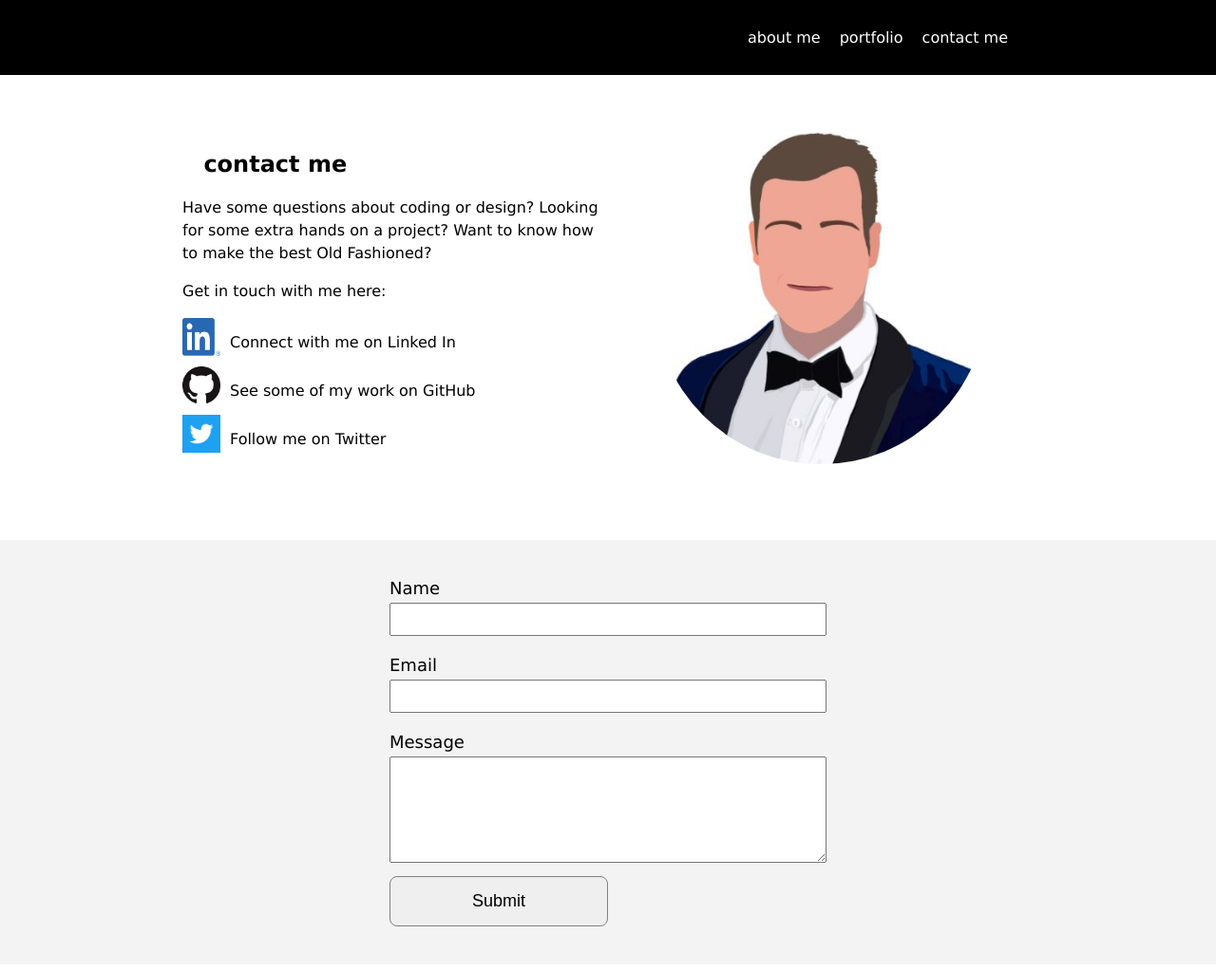
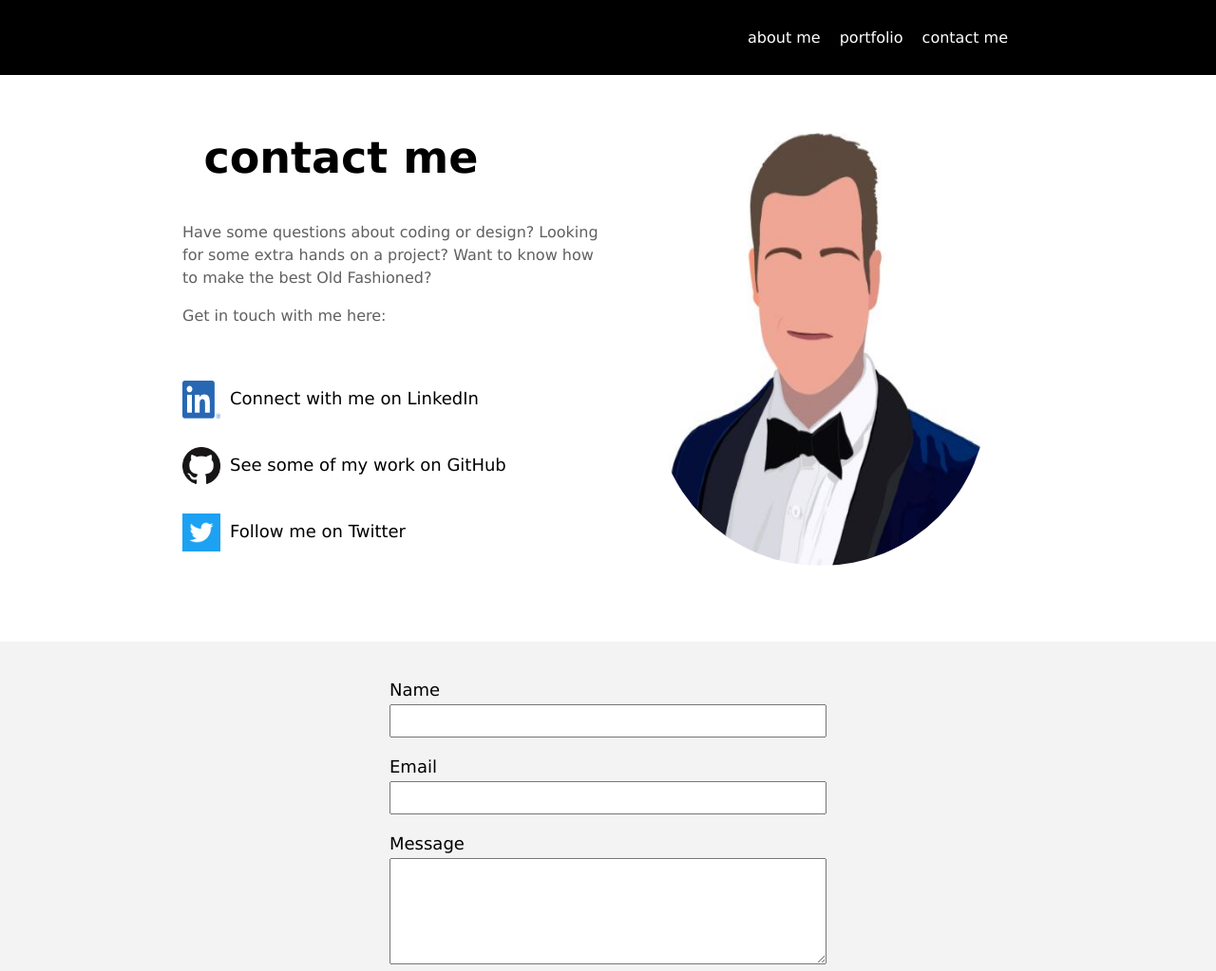
Before and after one commit to brianwlazlo/Dev-Portfolio-Site, a plain HTML site: page contact-me/contact.html in a window 1280 px wide. Shown: the top 1023 px of the page at 95% size. Drawn offline with Linux system fonts and the light colour scheme.

Commit message:
contact page complete for lg display

```diff
--- a/contact-me/contact-style.css
+++ b/contact-me/contact-style.css
@@ -48,17 +48,30 @@ nav {
   margin-left: 5%;
 }
 
+.title h1 {
+  font-size: 46px;
+  margin:0;
+}
+
 .banner .content {
   line-height: 1.5;
+  margin-top: 40px;
+  color: rgb(97, 96, 96);
 }
 
 .social-media {
+  margin-top: 40px;
   display: flex;
   flex-direction: column;
 }
 
+.social-media :not(:last-child) {
+  margin-bottom: 15px;
+}
+
 .social-media-item {
   display: flex;
+  max-width: 350px;
 }
 
 .social-media img {
@@ -66,6 +79,17 @@ nav {
   height: 40px;
   width: 40px;
   margin-right: 10px;
+}
+
+.social-media-item a {
+  text-decoration: none;
+  color: black;
+  font-size: 18px;
+  padding-top: 8px;
+}
+
+.social-media-item:hover {
+  border-bottom: 1px solid rgb(90, 90, 90);
 }
 
 .right {
--- a/contact-me/contact.html
+++ b/contact-me/contact.html
@@ -28,9 +28,9 @@
         </div>
       </div>
       <div class="social-media">
-        <div class='social-media-item'><img src="../social-media-icons/LI-In-Bug.png" alt="linked-in"><p>Connect with me on Linked In</p></div>
-        <div class='social-media-item'><img src="../social-media-icons/GitHub-Mark-64px.png" alt="git-hub"><p>See some of my work on GitHub</p></div>
-        <div class='social-media-item'><img src="../social-media-icons/Twitter_Social_Icon_Square_Color.png" alt="twitter"><p>Follow me on Twitter</p></div>
+        <div class='social-media-item'><img src="../social-media-icons/LI-In-Bug.png" alt="linked-in"><a href="https://www.linkedin.com/in/brian-wlazlo-95757a3/">Connect with me on LinkedIn</a></div>
+        <div class='social-media-item'><img src="../social-media-icons/GitHub-Mark-64px.png" alt="git-hub"><a href='https://github.com/brianwlazlo'>See some of my work on GitHub</a></div>
+        <div class='social-media-item'><img src="../social-media-icons/Twitter_Social_Icon_Square_Color.png" alt="twitter"><a href='https://twitter.com/BrianWazHere'>Follow me on Twitter</a></div>
       </div>
     </div>
 
```
